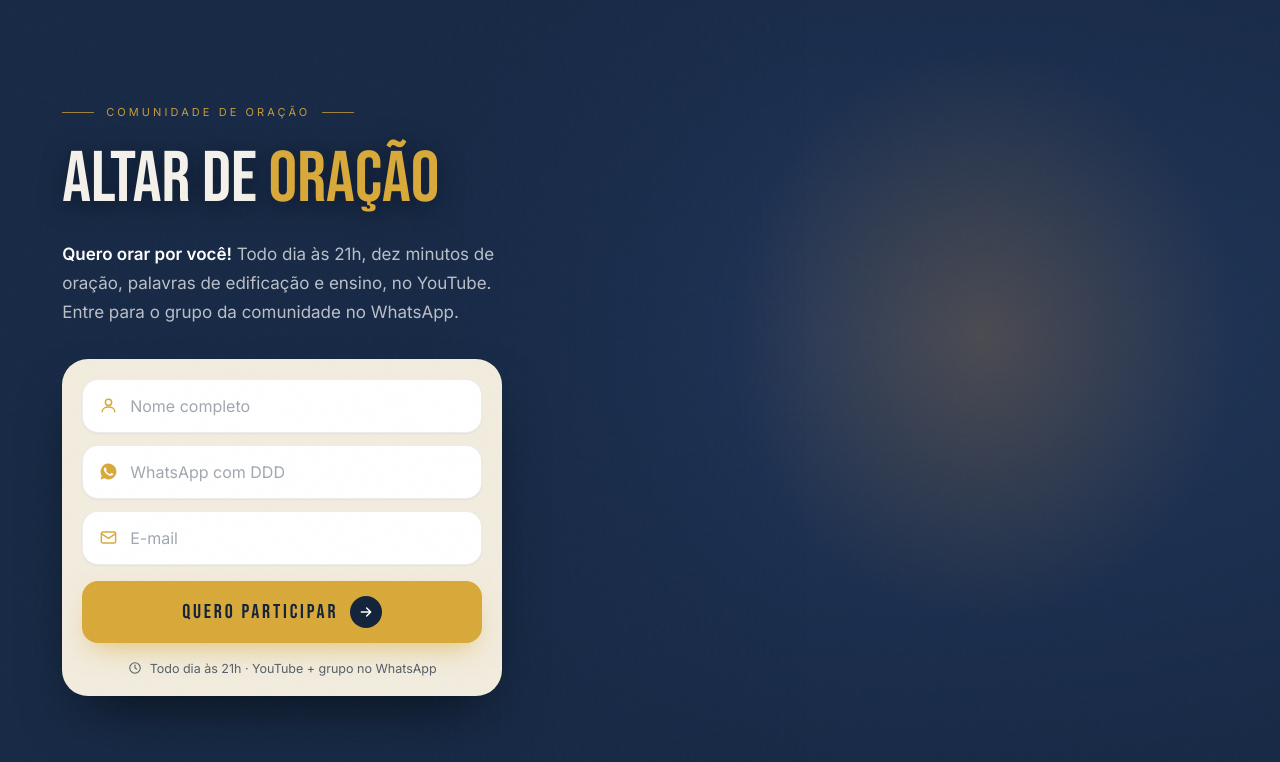
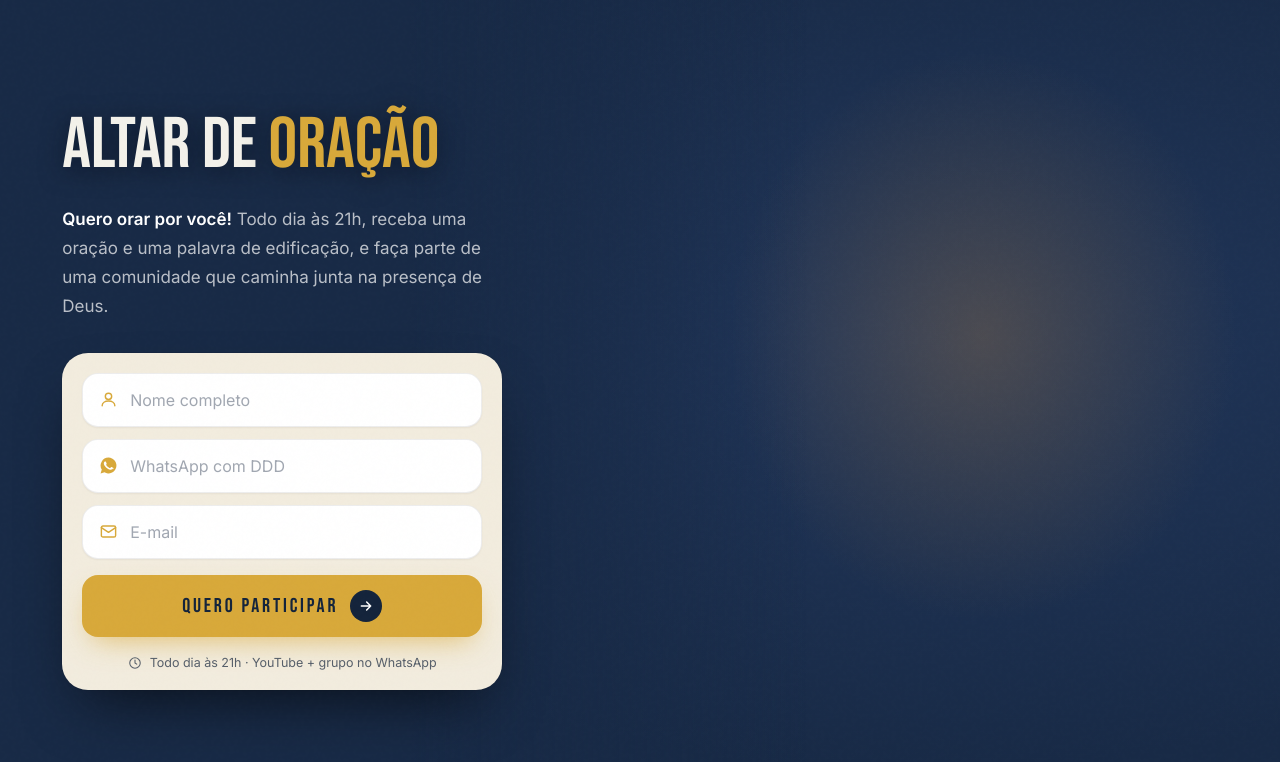
Before and after one commit to arthurrrangel/altomir-rangel, a Next.js app: page /altardanoite in a window 1280 px wide. Shown: the top 762 px of the page. Built offline with nearby package versions, Linux system fonts and the light colour scheme; a web font is replaced by a local one.

Commit message:
Subtitulo novo e remove eyebrow Comunidade de oracao

```diff
--- a/app/altardanoite/page.tsx
+++ b/app/altardanoite/page.tsx
@@ -5,7 +5,7 @@ export const metadata: Metadata = {
   metadataBase: new URL('https://www.ministerioarc.com'),
   title: 'Altar de Oração | Altomir Rangel',
   description:
-    'Quero orar por você! Todo dia às 21h, dez minutos de oração, palavras de edificação e ensino, no YouTube. Entre para o grupo da comunidade no WhatsApp.',
+    'Quero orar por você! Todo dia às 21h, receba uma oração e uma palavra de edificação, e faça parte de uma comunidade que caminha junta na presença de Deus.',
   alternates: { canonical: '/altardanoite' },
   openGraph: {
     title: 'Altar de Oração | Altomir Rangel',
@@ -83,12 +83,6 @@ export default function Page() {
         {/* ===== CONTEÚDO ===== */}
         <div className="relative z-10 col-start-1 row-start-1 flex min-h-[100svh] flex-col items-center justify-start px-6 pb-9 pt-[38svh] sm:px-10 lg:min-h-0 lg:items-start lg:justify-center lg:pb-0 lg:pt-0 lg:pl-[9%] lg:pr-6">
           <div className="mx-auto flex w-full max-w-[440px] flex-col items-center lg:mx-0 lg:max-w-[560px] lg:items-start">
-            <div className="motion-safe:animate-[reveal_1s_cubic-bezier(0.22,1,0.36,1)_0.15s_both] mb-4 flex items-center gap-3 sm:mb-6">
-              <span className="h-px w-8 bg-[#D8A93A]/70" />
-              <span className="font-inter text-[11px] uppercase tracking-[0.28em] text-[#D8A93A]/90">Comunidade de oração</span>
-              <span className="h-px w-8 bg-[#D8A93A]/70" />
-            </div>
-
             <h1
               className="motion-safe:animate-[reveal_1s_cubic-bezier(0.22,1,0.36,1)_0.3s_both] whitespace-nowrap font-bebas leading-[1] text-[#F3F1EA] text-[clamp(34px,12vw,58px)] lg:text-[clamp(46px,5.6vw,96px)]"
               style={{ textShadow: '0 4px 24px rgba(8,14,26,0.55)' }}
@@ -97,7 +91,7 @@ export default function Page() {
             </h1>
 
             <p className="motion-safe:animate-[reveal_1s_cubic-bezier(0.22,1,0.36,1)_0.48s_both] mt-4 max-w-[440px] font-inter text-[15px] leading-[1.6] text-white/70 sm:mt-6 sm:text-[17px] sm:leading-[1.7]">
-              <strong className="font-semibold text-white">Quero orar por você!</strong> Todo dia às 21h, dez minutos de oração, palavras de edificação e ensino, no YouTube. Entre para o grupo da comunidade no WhatsApp.
+              <strong className="font-semibold text-white">Quero orar por você!</strong> Todo dia às 21h, receba uma oração e uma palavra de edificação, e faça parte de uma comunidade que caminha junta na presença de Deus.
             </p>
 
             <div className="motion-safe:animate-[reveal_1s_cubic-bezier(0.22,1,0.36,1)_0.66s_both] mt-6 w-full max-w-[440px] sm:mt-8">
```
